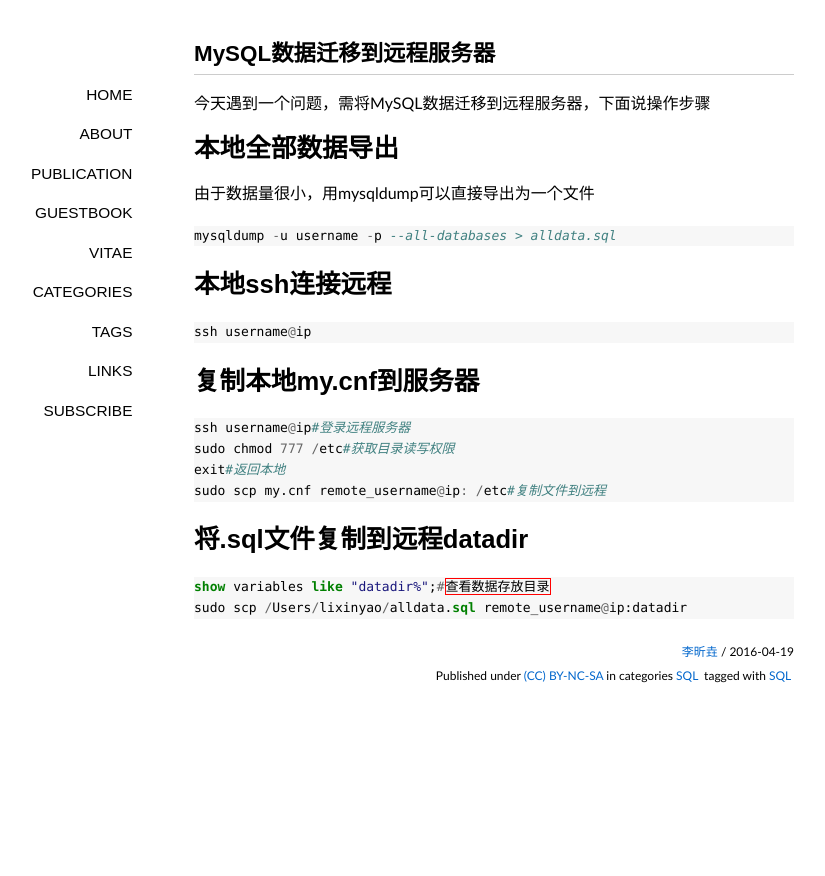
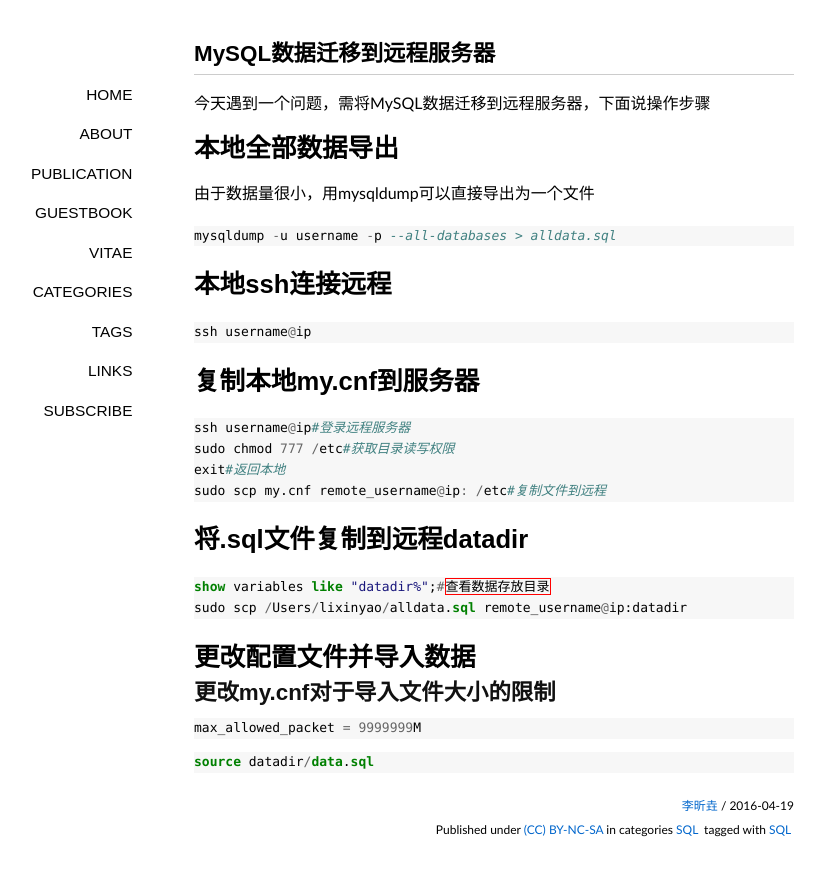
Before and after one commit to lixinyao/jekyll_blog, a Jekyll site: the page built from _posts/2016-04-19-mysql-move.md, in a window 1280 px wide. Shown: the top 876 px of the page, without its empty margins (146-971 px from the left). Built offline with Jekyll 4.4.1, drawn with Linux system fonts in a browser that asks for light colours; nearby versions of some CDN libraries; some web fonts are replaced; comment, search, counter and statistics services are not loaded.

Commit message:
更改导入数据最大限制

```diff
--- a/_posts/2016-04-19-mysql-move.md
+++ b/_posts/2016-04-19-mysql-move.md
@@ -37,3 +37,16 @@ sudo scp my.cnf remote_username@ip: /etc#复制文件到远程
 show variables like "datadir%";#查看数据存放目录
 sudo scp /Users/lixinyao/alldata.sql remote_username@ip:datadir
 {% endhighlight %}
+
+# 更改配置文件并导入数据
+
+## 更改my.cnf对于导入文件大小的限制
+
+{% highlight sql %}
+max_allowed_packet = 9999999M
+{% endhighlight %}
+
+
+{% highlight sql %}
+source datadir/data.sql
+{% endhighlight %}
```
